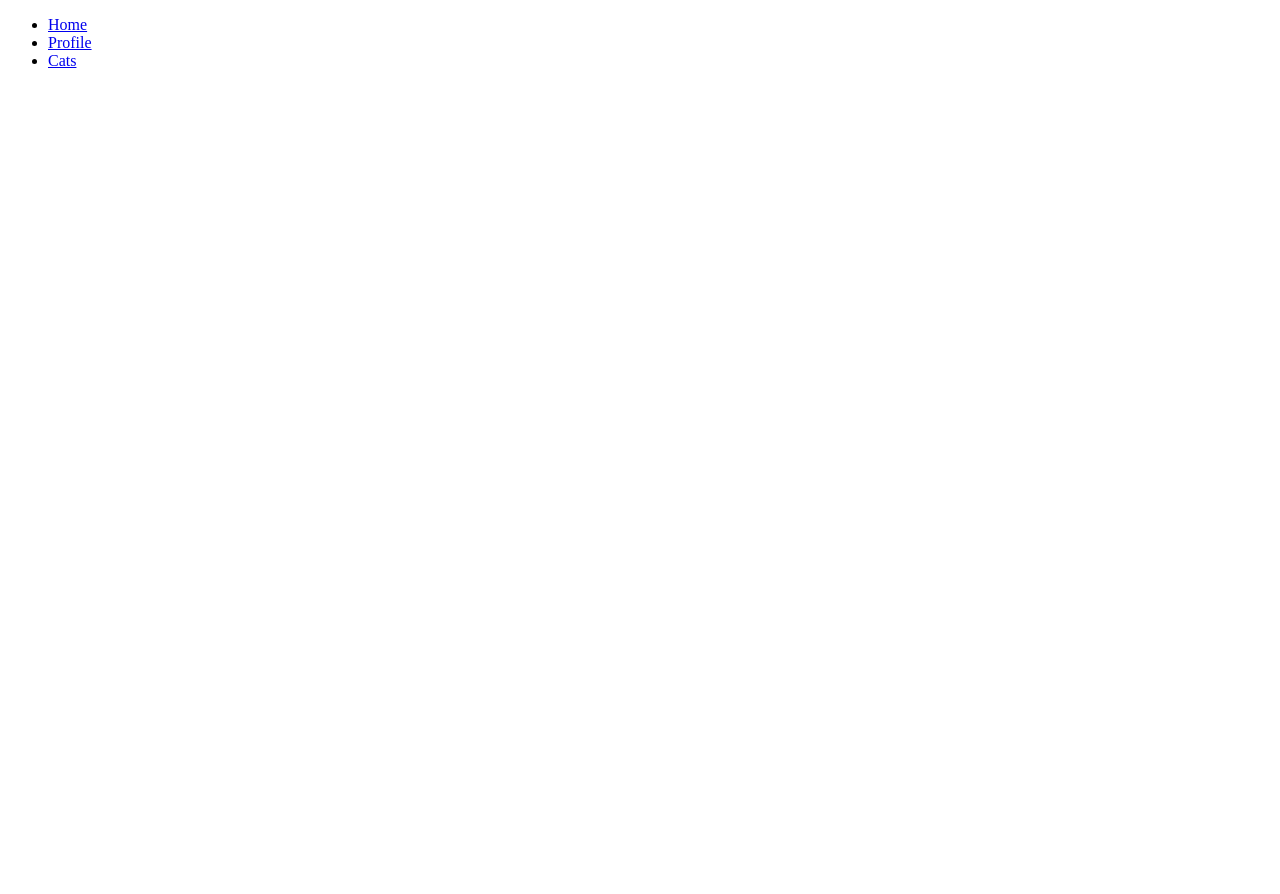
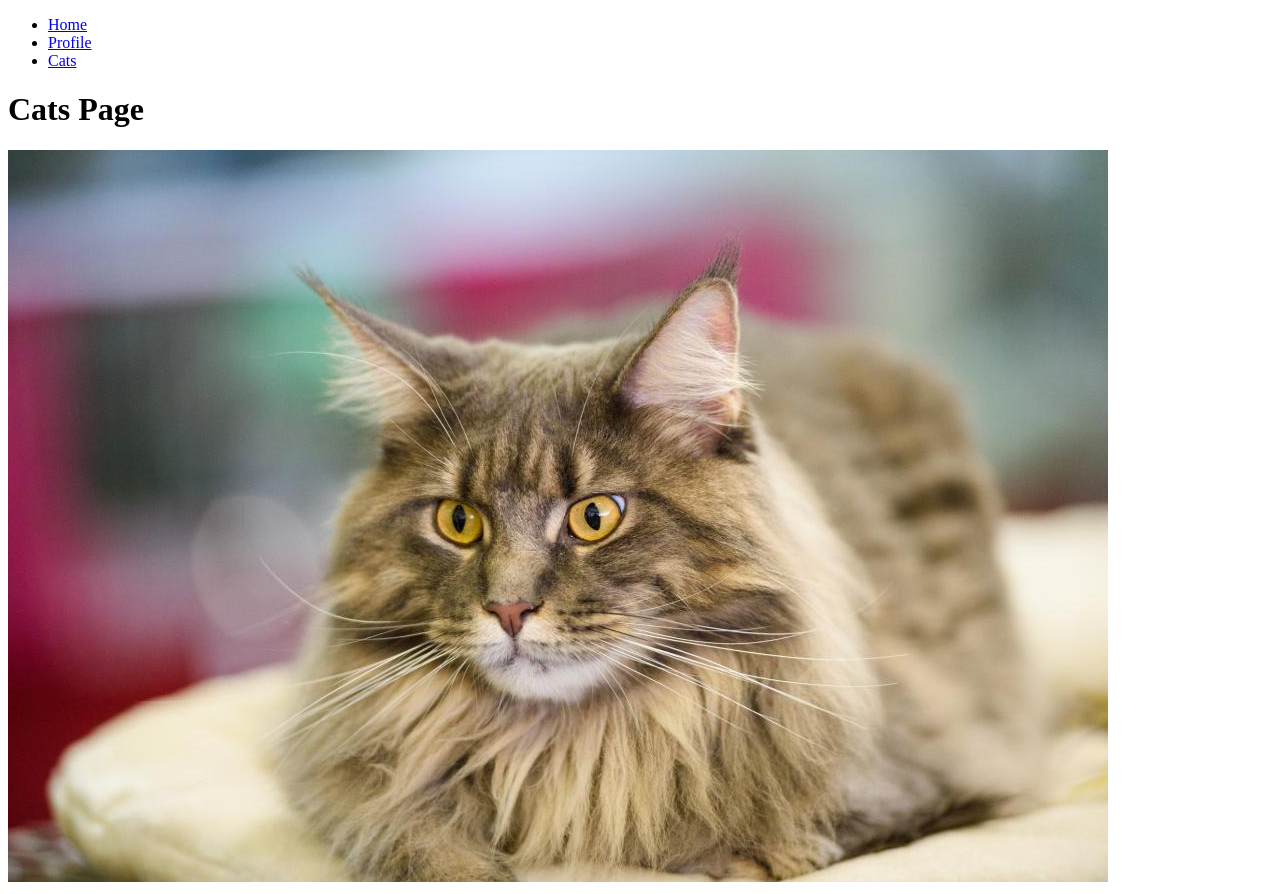
Before and after one commit to carlcorsini/1-13-20, a website: page cats.html in a window 1280 px wide. Before the commit the page ends 800 px from the top, so only its background shows below. Drawn offline with Linux system fonts and the light colour scheme.

Commit message:
second commit added at picture

```diff
--- a/cats.html
+++ b/cats.html
@@ -12,5 +12,10 @@
     <li><a href="profile.html">Profile</a></li>
     <li><a href="cats.html">Cats</a></li>
   </ul>
+  <h1>Cats Page</h1>
+
+  <img src="./images/cat.jpg" alt="">
+
+
 </body>
 </html>
```
Also changed, not shown: profile.html (+1 -0 lines), images/cat.jpg (added), 1 other file.
